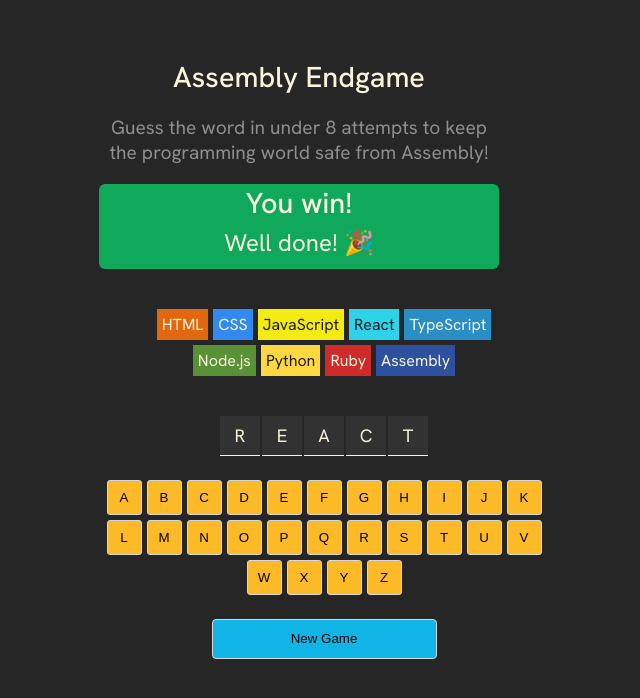
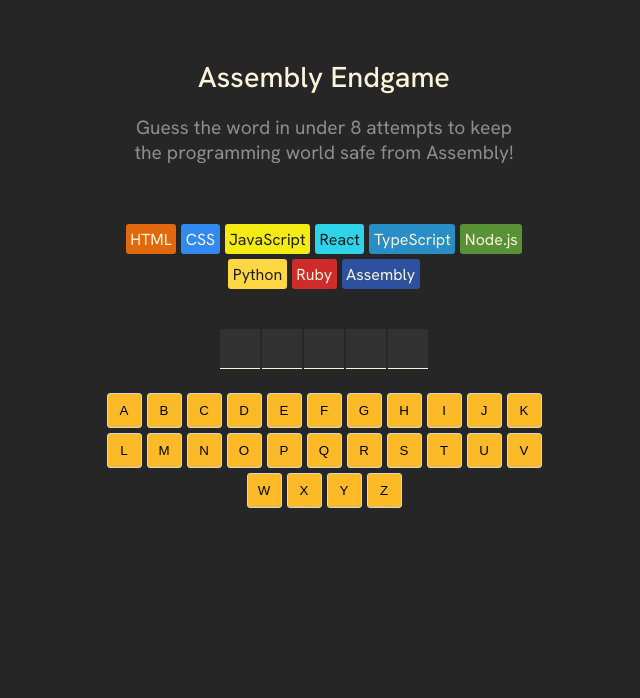
Before and after one commit to Umar71-Developer/Assembly-game, a React (Vite) app: page / in a window 1280 px wide. Shown: the top 698 px of the page, without its empty margins (316-956 px from the left). Built offline with nearby package versions, Linux system fonts and the light colour scheme.

Commit message:
game status is added and many logics are applied

```diff
--- a/src/App.jsx
+++ b/src/App.jsx
@@ -3,12 +3,20 @@
 import clsx from 'clsx';
 
 function AssemblyEndGame() {
+  //state values
   const [currentWord , setCurrentWord] = useState("react")
   const [guessedWord , setGuessedWord] = useState([])
 
-  console.log(guessedWord)
 
+  // static values
   const alphabet = "abcdefghijklmnopqrstuvwxyz"
+
+  const wrongguessedLetters = guessedWord.filter((letter) => !currentWord.includes(letter)).length
+  console.log(wrongguessedLetters)
+
+  const isGameWon = currentWord.split("").every((letter) => guessedWord.includes(letter));
+  const isGameLost = wrongguessedLetters >= languages.length -1 ;
+  const isGameOver = isGameWon || isGameLost;
 
    function addToKeyboard(letter) {
       setGuessedWord(prevLetter => {
@@ -19,7 +27,7 @@
    const word = currentWord.split("").map((letter,index) => {
 
       return(
-      <span key={index} className='letter'>{letter.toUpperCase()}</span>
+      <span key={index} className='letter'>{guessedWord.includes(letter) ?letter.toUpperCase() : ""}</span>
       )
    })
 
@@ -37,31 +45,61 @@
       )
    })
 
-  const languageElements = languages.map(lang => {
+  const languageElements = languages.map((lang , index) => {
+    const isWrongGuess = index < wrongguessedLetters
     const styles = {
       backgroundColor : lang.backgroundColor,
       color : lang.color
     }
+
+    // const classNam = clsx("chip", isWrongGuess && "lost")
     return(
-      <span key={lang.name} className='chip' style={styles}>{lang.name}</span>
+      <span key={lang.name} className={`chip ${isWrongGuess ? "lost" : ""}`} style={styles}>{lang.name}</span>
     )
   })
+
+  const gameStatusClass = clsx("winner-text",
+    {won : isGameWon,
+    loose : isGameLost}
+  )
+
+  function renderGameStatus() {
+    if (!isGameOver) {
+        return null
+    }
+
+    if (isGameWon) {
+        return (
+            <>
+                <h2>You win!</h2>
+                <p>Well done! 🎉</p>
+            </>
+        )
+    } else {
+        return (
+            <>
+                <h2>Game over!</h2>
+                <p>You lose! Better start learning Assembly 😭</p>
+            </>
+        )
+    }
+}
+
   return (
     <main>
       <header>
       <h1>Assembly Endgame</h1>
       <p>Guess the word in under 8 attempts to keep the programming world safe from Assembly!</p>
       </header>
-      <section className="winner-text">
-        <h2>You win! </h2>
-        <p>Well done! 🎉</p>
-      </section>
+      <section className={gameStatusClass}>
+                {renderGameStatus()}
+            </section>
       <section className='language-chips'>
       {languageElements}
       </section>
       <section className='whole-letter'>{word}</section>
       <section className='keyboard'>{keyboardElements}</section>
-      <button className="new-game">New Game</button>
+      {isGameOver && <button className="new-game">New Game</button>}
     </main>
   )
 }
--- a/src/index.css
+++ b/src/index.css
@@ -10,8 +10,9 @@
     height: 100vh;
     display: flex;
     justify-content: center;
-}
+    }
 header{
+    margin-inline: auto;
     text-align: center;
     max-width: 400px;
 }
@@ -26,10 +27,11 @@
     color: #8E8E8E;
 }
 .winner-text{
+    margin-inline: auto;
     width: 27.5rem;
-    height: 5.3rem;
+    /* height: 5.3rem; */
     max-width: 400px;
-    background-color: #10A95B;
+
     display: flex;
     flex-direction: column;
     align-items: center;
@@ -41,8 +43,15 @@
     font-weight: 500;
 }
 .winner-text>p{
-    margin: 5px;
-    font-size: 1.5rem;
+    margin: 0;
+    font-size: 1.25rem;
+}
+
+section.winner-text.loose{
+    background-color: #BA2A2A;
+}
+section.winner-text.won{
+    background-color: #10A95B;
 }
 section.language-chips{
     margin-inline: auto;
@@ -55,8 +64,26 @@
     margin-bottom: 2.5rem;
 }
 span.chip{
-    padding: 5px;
+    border-radius: 3px;
+    padding: 4.5px;
+    position: relative;
 }
+
+/* Dimmed overlay with skull on "lost" languages */
+span.chip.lost::before {
+    content: "💀";
+    position: absolute;
+    display: flex;
+    align-items: center;
+    justify-content: center;
+    height: 100%;
+    width: 100%;
+    font-size: 0.85rem;
+    top: 0;
+    left: 0;
+    background-color: rgba(0, 0, 0, 0.7);
+}
+
 section.whole-letter{
     display: flex;
     justify-content: center;
@@ -75,6 +102,7 @@
 }
 section.keyboard{
     max-width: 450px;
+    /* background-color: red; */
     display: flex;
     justify-content: center;
     flex-wrap: wrap;
```
